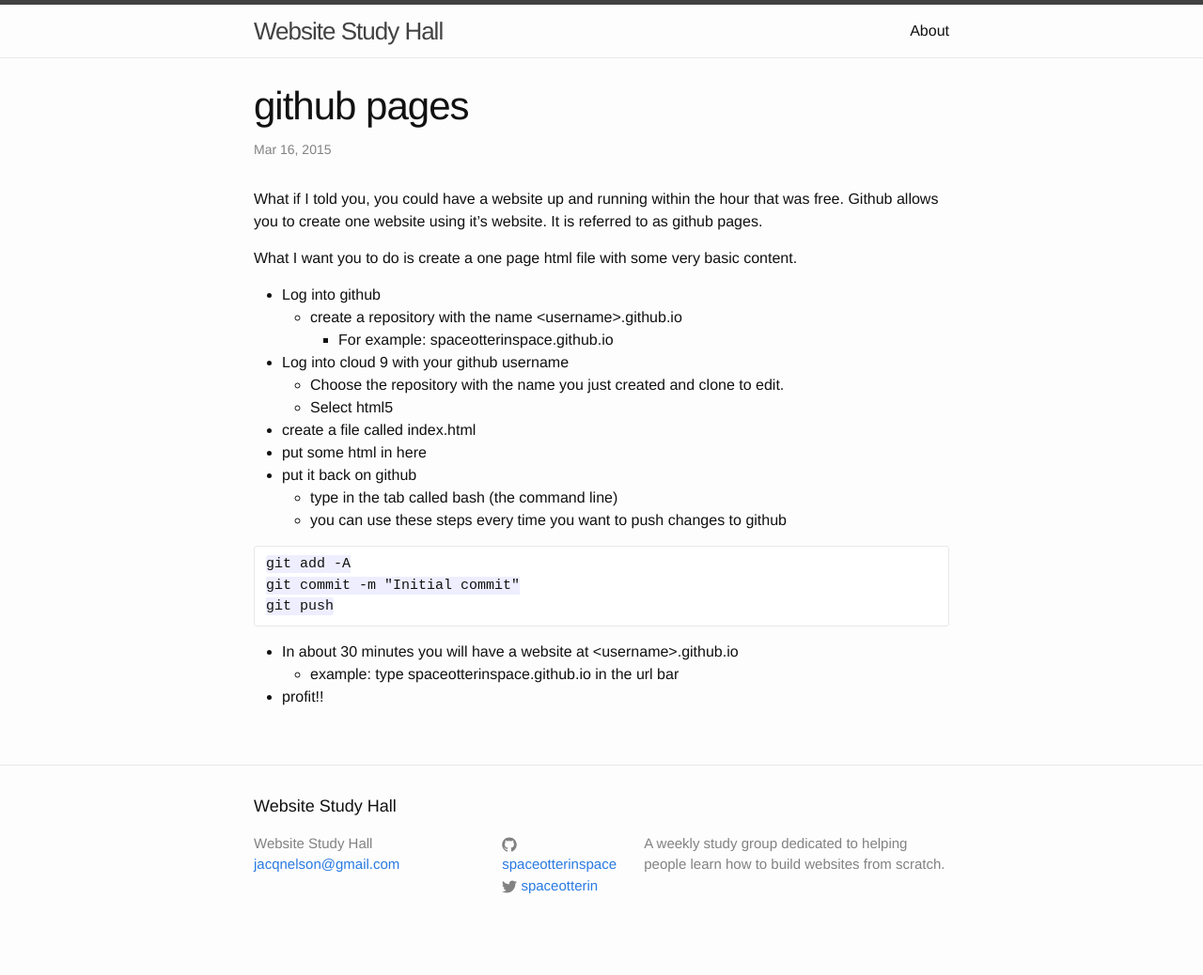
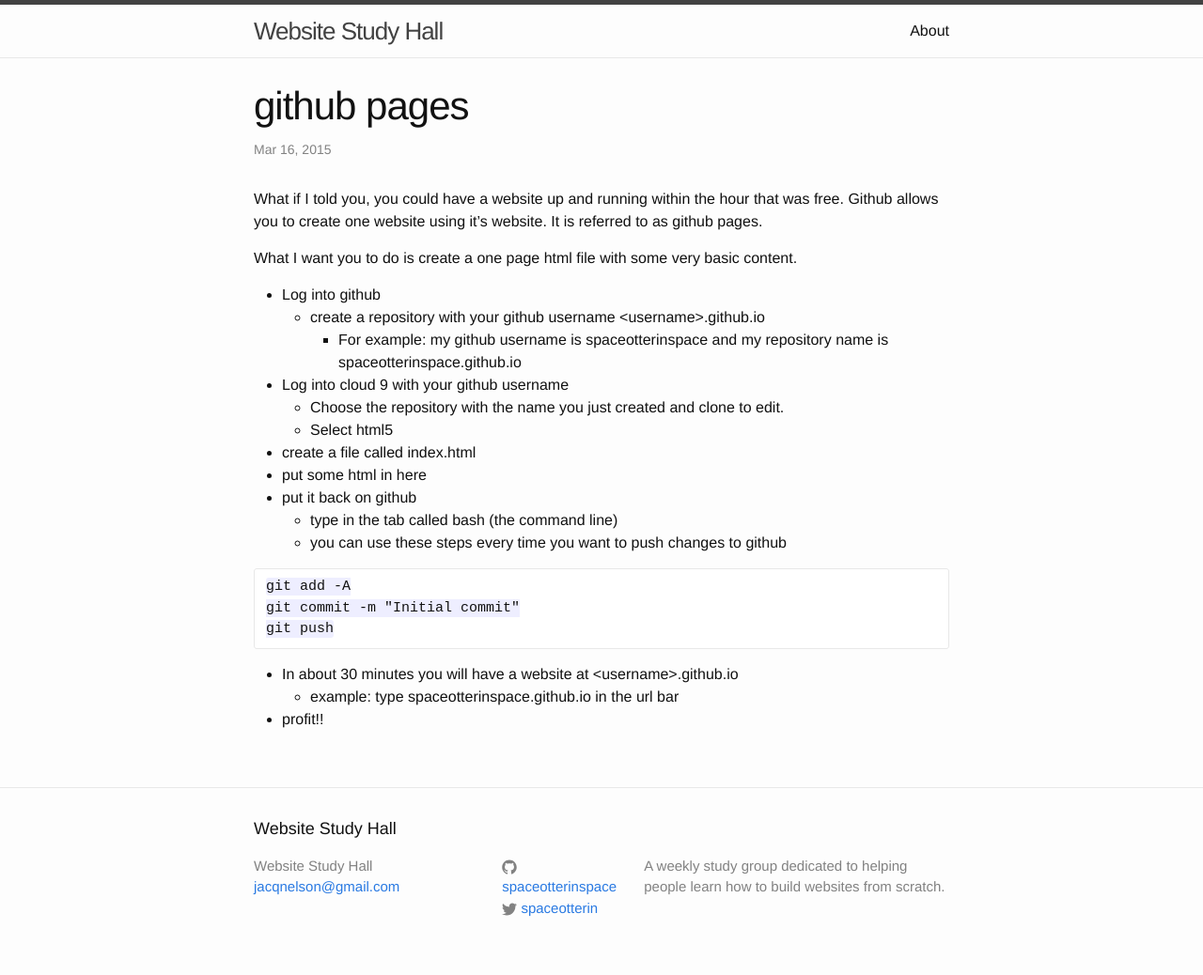
Before and after one commit to SpaceOtterInSpace/spaceotterinspace_old, a Jekyll site: the page built from _posts/2015-03-16-github-pages.markdown, in a window 1280 px wide. Shown: the whole page at 94% size. Built offline with Jekyll 4.4.1, drawn with Linux system fonts in a browser that asks for light colours; before the commit the page ends 1014 px from its top, so only the background shows below that.

Commit message:
More details on post and list of github websites

```diff
--- a/_posts/2015-03-16-github-pages.markdown
+++ b/_posts/2015-03-16-github-pages.markdown
@@ -9,8 +9,8 @@
 What I want you to do is create a one page html file with some very basic content.
 
 * Log into github
-    * create a repository with the name \<username\>.github.io
-       * For example: spaceotterinspace.github.io
+    * create a repository with your github username \<username\>.github.io
+       * For example: my github username is spaceotterinspace and my repository name is spaceotterinspace.github.io
 * Log into cloud 9 with your github username
    * Choose the repository with the name you just created and clone to edit.
    * Select html5
--- a/_posts/2015-03-17-slack.markdown
+++ b/_posts/2015-03-17-slack.markdown
@@ -7,6 +7,8 @@
 
 A cornerstone of becoming a good programmer is learning how to ask questions. Often times we cannot do this in a conversation as the person with the answer is only accessible online. Signing up for the slack channel will give you the opportunity to ask questions as you come accross them. So sign up. If you haven't gotten an invitation yet just request one.
 
+**** Join the channel 'website-study-hall'
+
 Also, there is a bot in some of the channels of the chatroom. Be nice to it or it will eat you up. If you go into a channel and type:
     witbot help
 it will give you a list of commands it is capable of. Use your newfound power wisely.
```
Also changed, not shown: _posts/2015-03-23-Our-Websites.markdown (added, +11 -0 lines).
